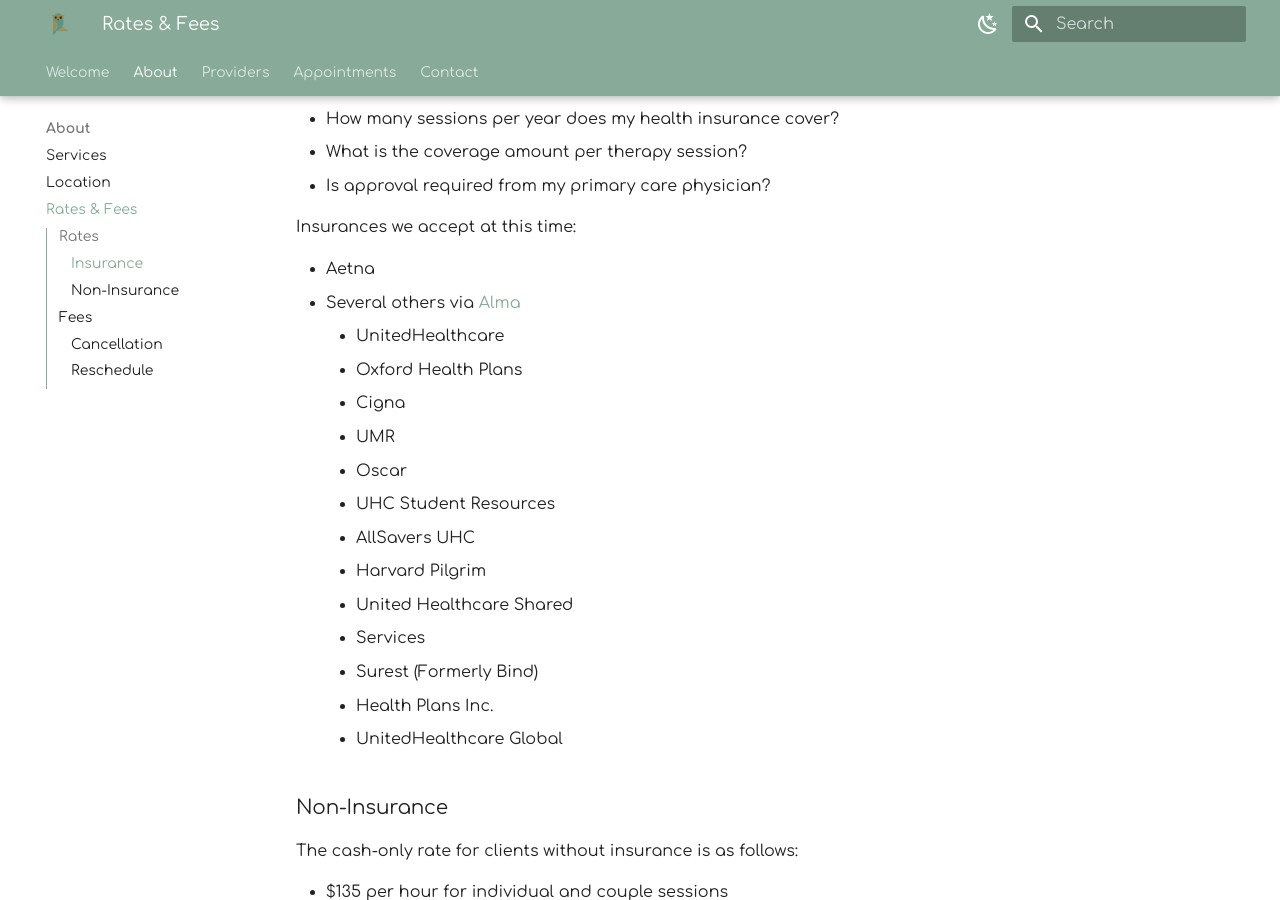
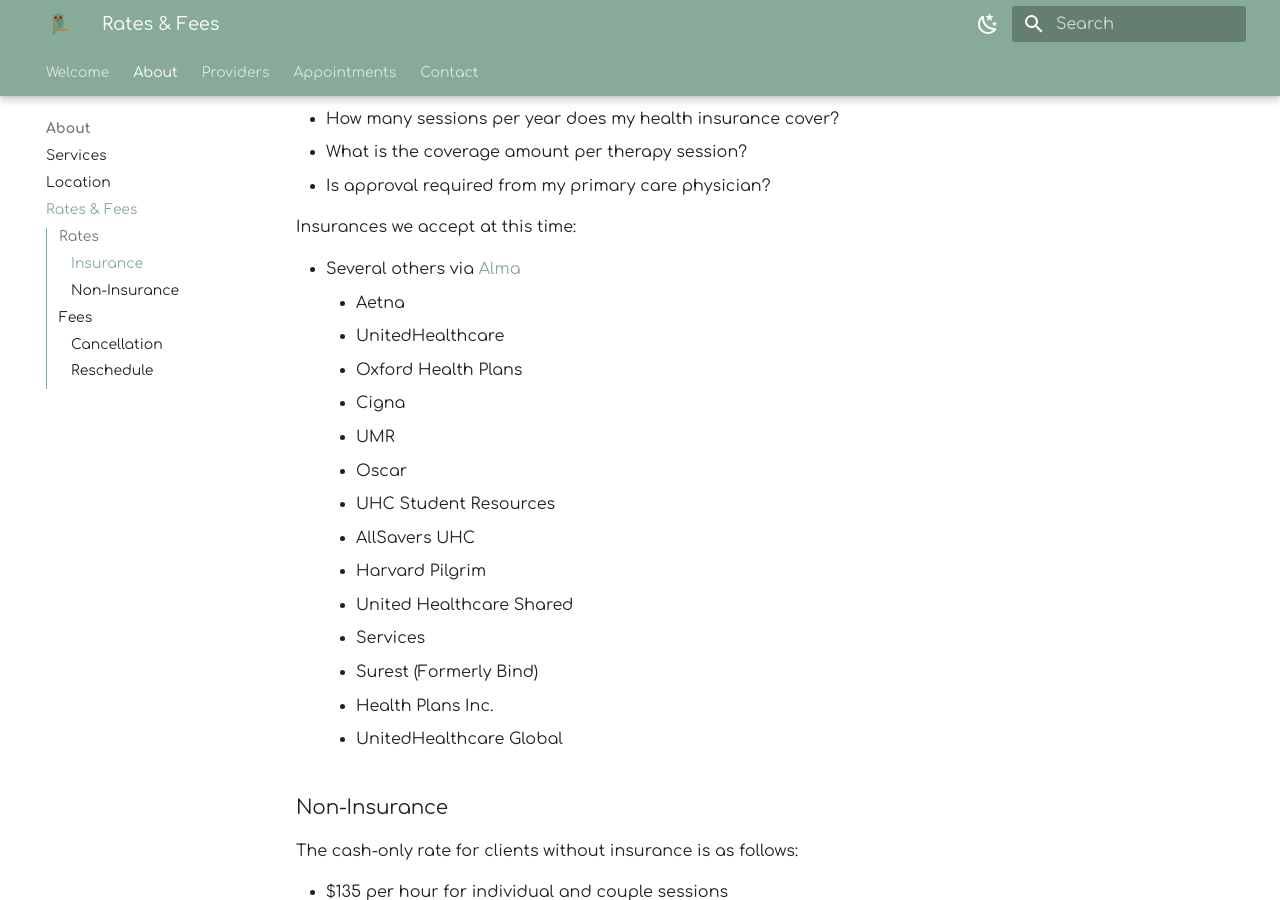
Before and after one commit to motm-therapy/website, an MkDocs documentation site: the page built from docs/rates.md, in a window 1280 px wide and 900 px high, scrolled down 386 px. Built offline with MkDocs 1.6.1 and Material for MkDocs 9.7.7, drawn with Linux system fonts in a browser that asks for light colours; plug-ins that fetch from the network failed and are left out.

```diff
--- a/docs/rates.md
+++ b/docs/rates.md
@@ -16,8 +16,9 @@ Please check your coverage carefully by asking the following questions:
 
 Insurances we accept at this time:
 
-- Aetna
+
 - Several others via [Alma](https://secure.helloalma.com/providers/jasmine-scott-cochran/)
+    - Aetna
     - UnitedHealthcare
     - Oxford Health Plans
     - Cigna
```
